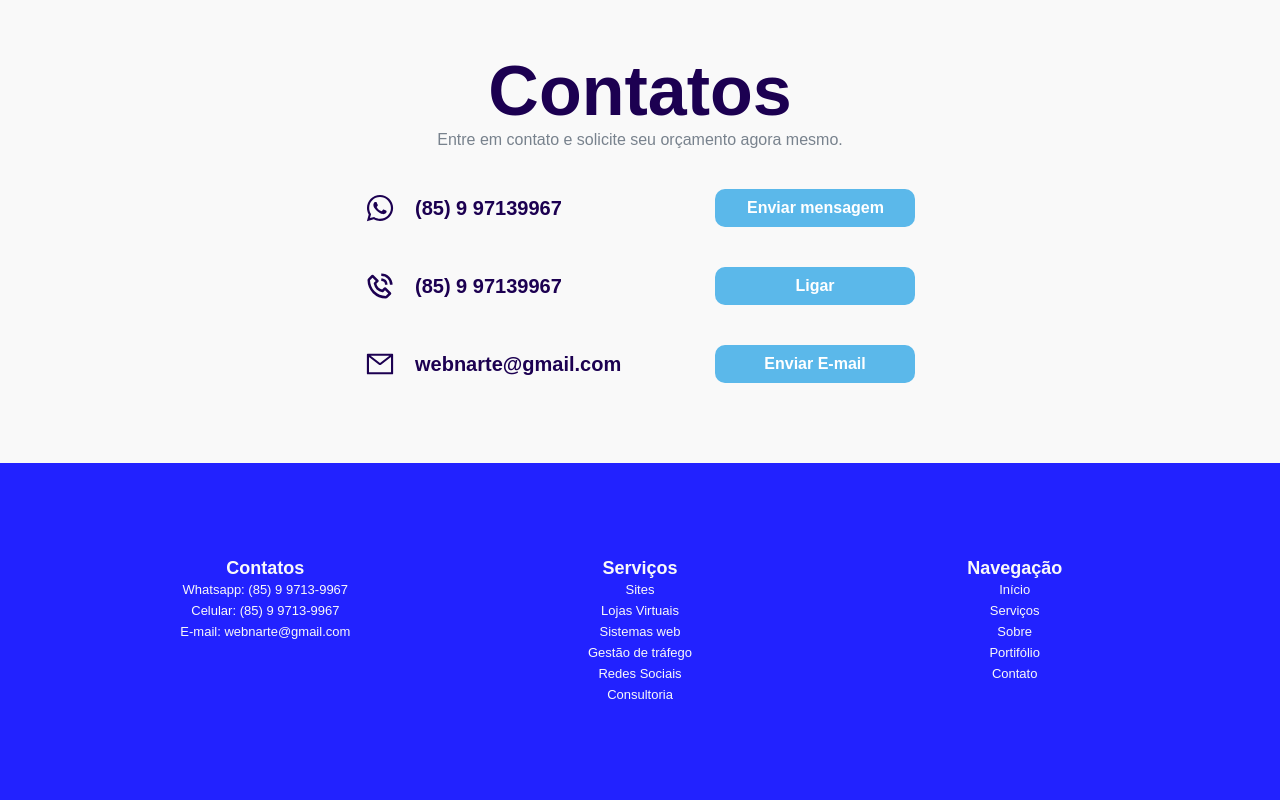
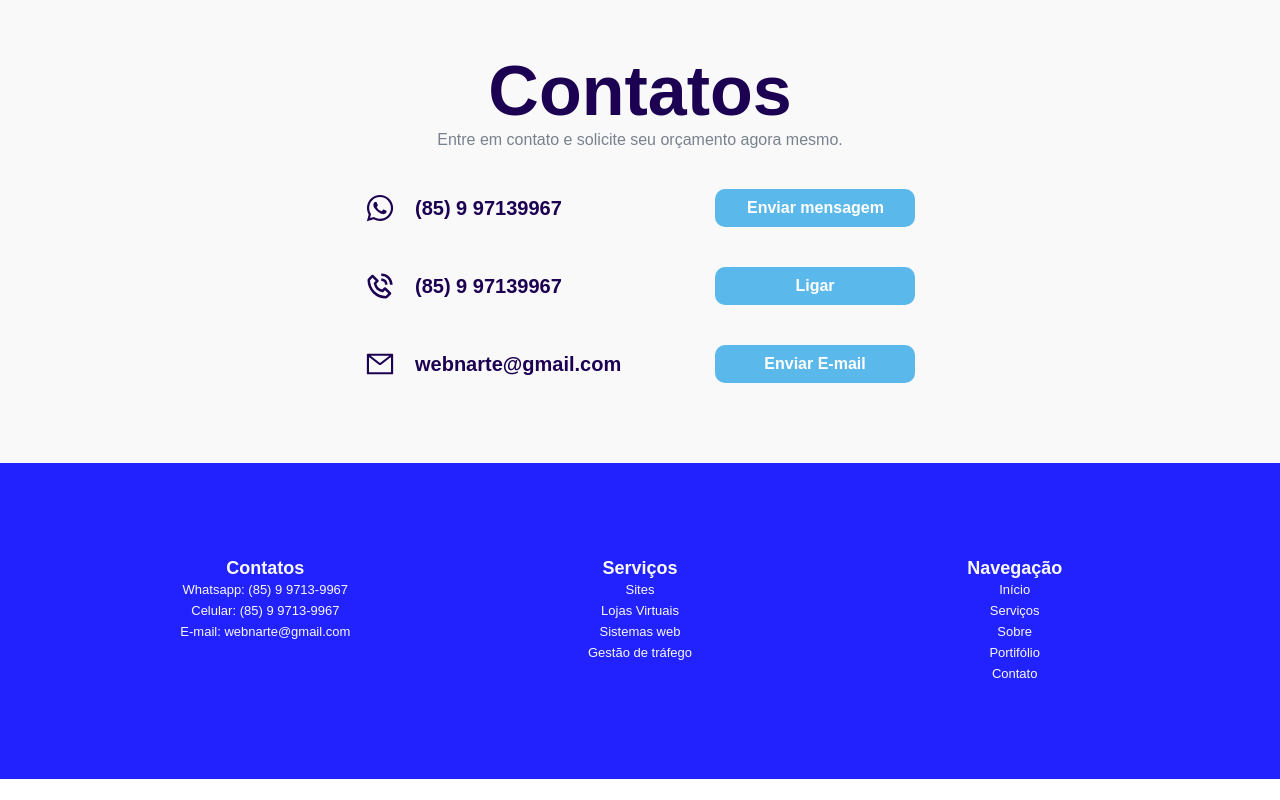
Before and after one commit to andreferreiradaweb/webnarte-site-gatsby, a Gatsby site: page / in a window 1280 px wide. Shown: the part 4489-5289 px from the top of the page. After the commit the page ends 5268 px from the top, so only its background shows below. Built offline with nearby package versions, Linux system fonts and the light colour scheme; Gatsby itself is replaced by a stand-in of ours; what react-animations would draw is missing.

Commit message:
refactor: remove services from footer

```diff
--- a/src/components/Footer/index.js
+++ b/src/components/Footer/index.js
@@ -21,8 +21,6 @@ const Footer = () => {
             <S.ColumnItem>Lojas Virtuais</S.ColumnItem>
             <S.ColumnItem>Sistemas web</S.ColumnItem>
             <S.ColumnItem>Gestão de tráfego</S.ColumnItem>
-            <S.ColumnItem>Redes Sociais</S.ColumnItem>
-            <S.ColumnItem>Consultoria</S.ColumnItem>
           </S.ContentColumn>
 
           <S.ContentColumn>
```
